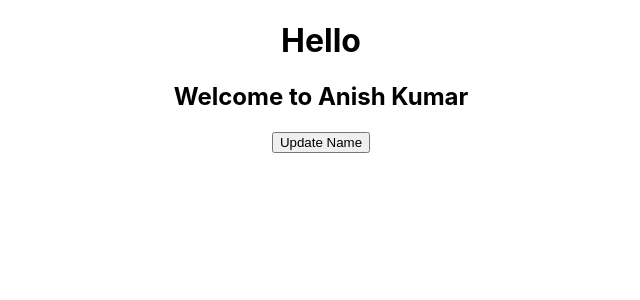
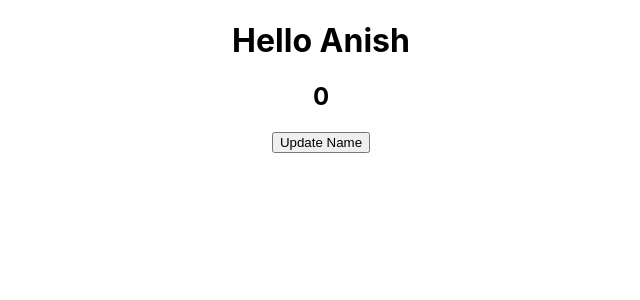
Before and after one commit to Anishkumardiwan/ReactJs-Practice, a React (Create React App) app: page / in a window 1280 px wide. Shown: the top 300 px of the page, without its empty margins (319-959 px from the left). Built offline with nearby package versions, Linux system fonts and the light colour scheme.

Commit message:
ComponentDidUpdate

```diff
--- a/src/App.js
+++ b/src/App.js
@@ -1,29 +1,36 @@
-import {React , Component , useState} from 'react';
-import logo from './logo.svg';
+import { React, Component, useState } from 'react';
 import './App.css';
-import User from './Component/User';
 
-class App extends Component{
+class App extends Component {
 
-  constructor(){
+  constructor() {
     super();
     this.state = {
-      name : "Anish"
+      name: "Anish",
+      count: 0
     }
     console.log("Constructor");
   }
 
-  componentDidMount(){
-    console.log("Component Did Mount");
+  componentDidUpdate(preProps, preState, snapShot) {
+    console.log("Component Did Update", preState.count, this.state.count);
+    console.log(snapShot);
+    // this.setState({count: this.state.count+1});
+    if (preState.count === this.state.count) {
+      console.log("Data is Same");
+    }
   }
 
-  render(){
-    console.log("Render");
-    return(
+  render() {
+
+    // this.setState({name:"Rohit"});
+    // console.log("Render");
+
+    return (
       <div className='App'>
-        <h1>Hello {this.state.data}</h1>
-        <User name={this.state.name} />
-        <button onClick={()=>this.setState({name:"Rohit"})}>Update Name</button>
+        <h1>Hello {this.state.name}</h1>
+        <h2>{this.state.count}</h2>
+        <button onClick={() => this.setState({ count: 1 })} >Update Name</button>
       </div>
     );
   }
```
